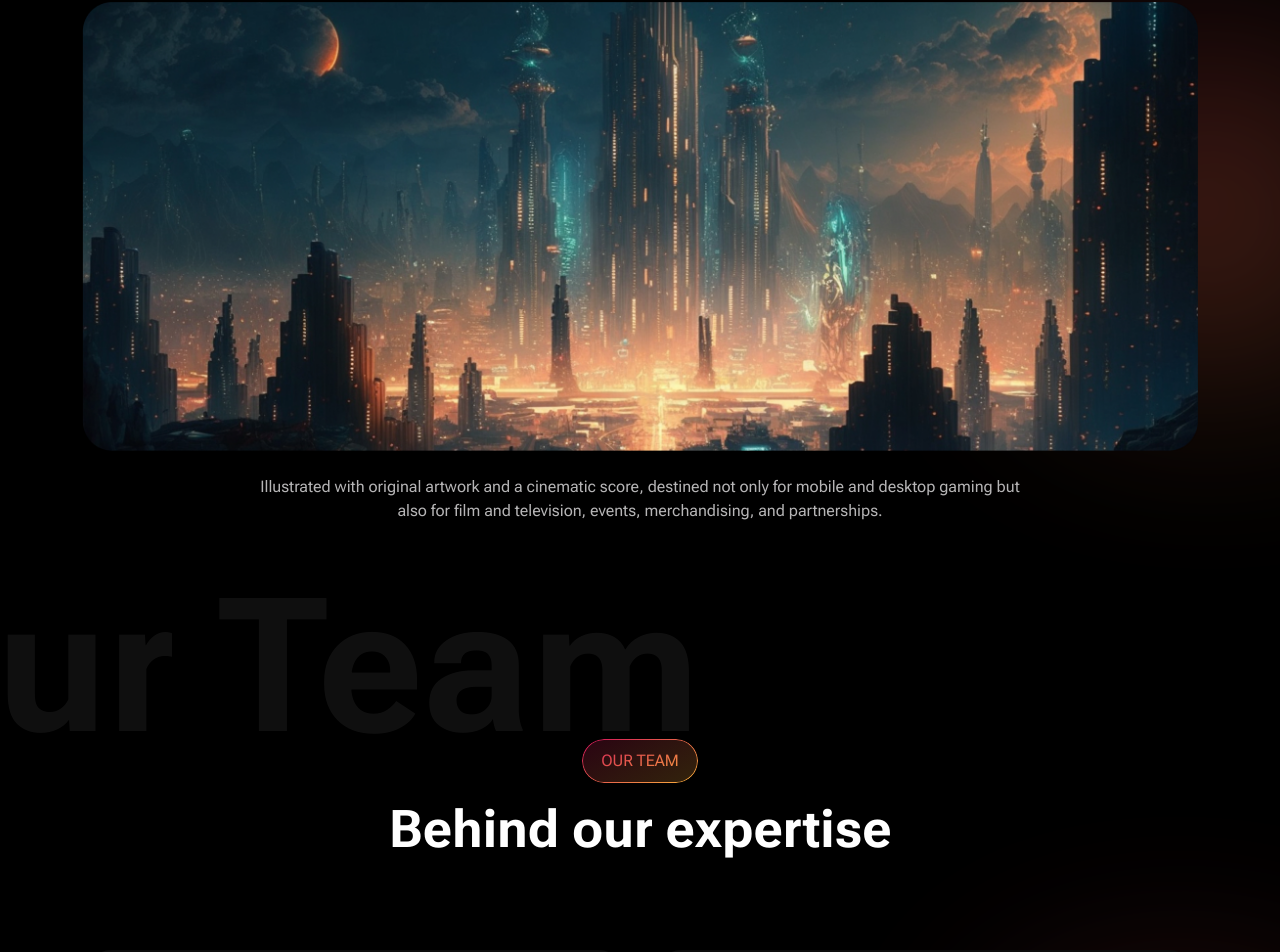
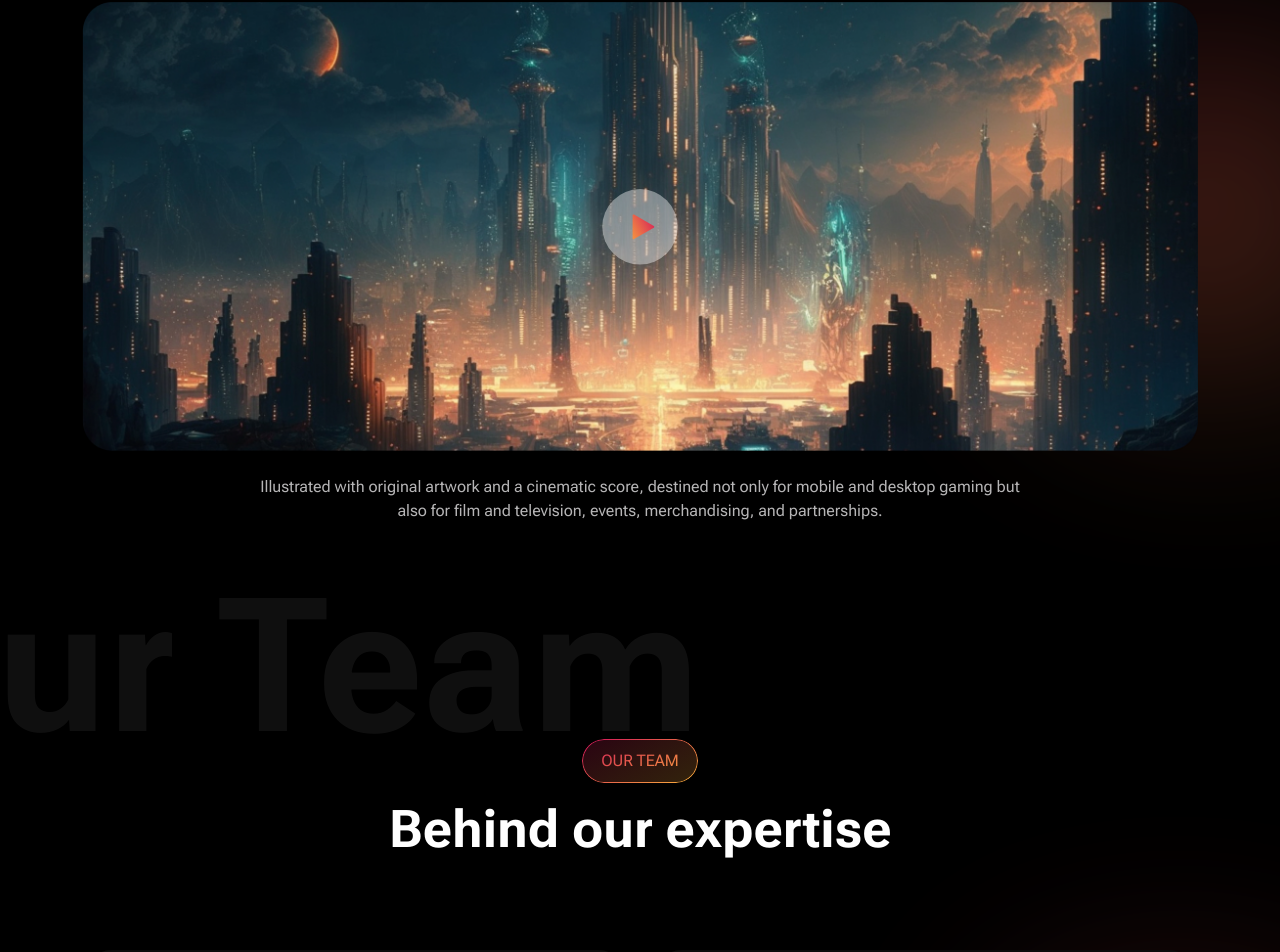
Before and after one commit to Deepak-Maan/labs, a React (Create React App) app: page / in a window 1280 px wide. Shown: the part 3724-4676 px from the top of the page. Built offline with nearby package versions, Linux system fonts and the light colour scheme.

Commit message:
modified css

```diff
--- a/src/App.css
+++ b/src/App.css
@@ -614,6 +614,7 @@ input[type="checkbox" i] {
   top: 50%;
   left: 50%;
   transform: translate(-50%, -50%);
+  z-index: 3;
 }
 
 .our-team {
```
